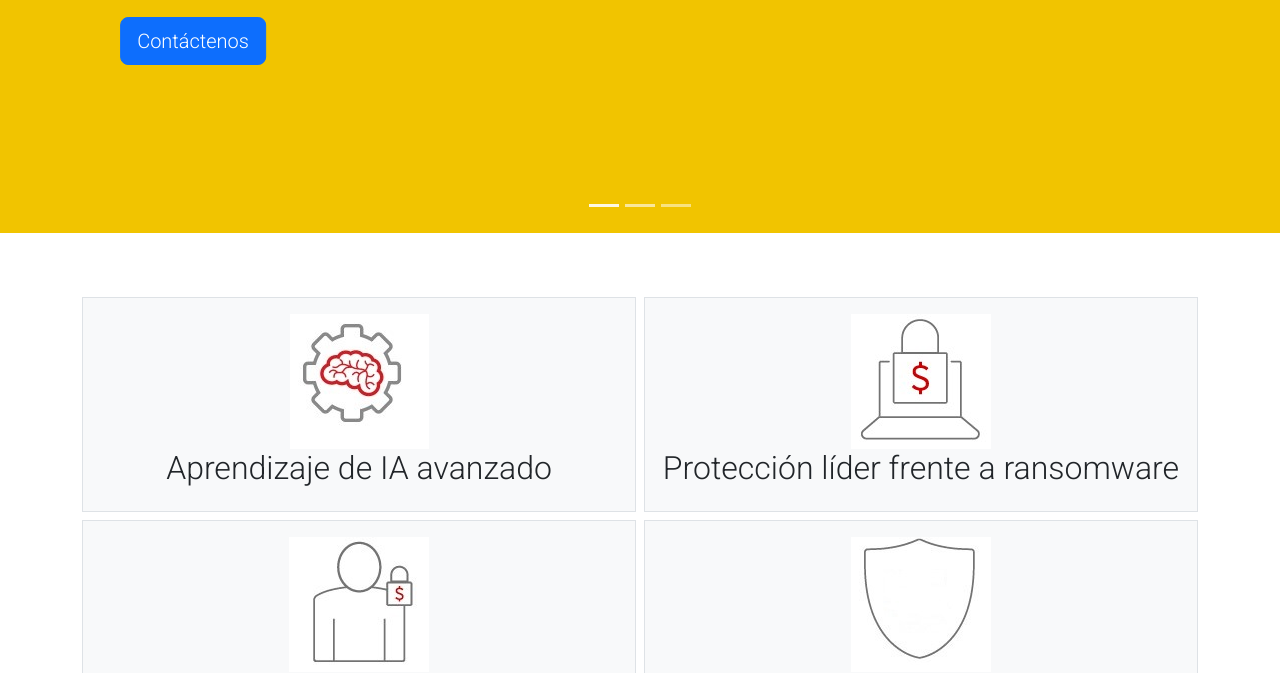
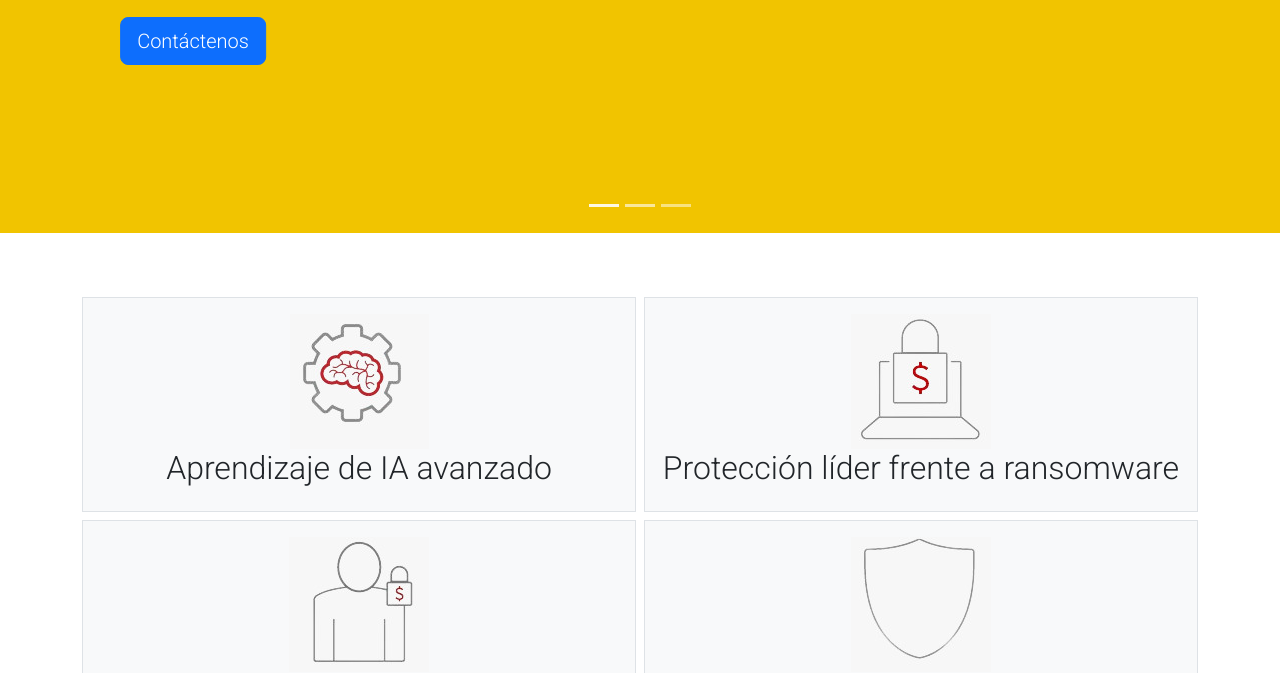
Before and after one commit to gianfranco-pioppi/Antivirus-Pioppi, a website: page index.html in a window 1280 px wide. Shown: the part 279-952 px from the top of the page. Drawn offline with nearby package versions, Linux system fonts and the light colour scheme.

Commit message:
se agregan imagenes sin fondo

```diff
--- a/index.html
+++ b/index.html
@@ -108,25 +108,25 @@
     <div class="row g-2">
       <div class="col-lg-6 col-sm-12 text-center">
         <div class="p-3 border bg-light">
-          <img src="./image/1.jpg" alt="">
+          <img src="./image/1.jpeg" alt="">
           <h2>Aprendizaje de IA avanzado</h2>
         </div>
       </div>
       <div class="col-lg-6 col-sm-12 text-center">
         <div class="p-3 border bg-light">
-          <img src="./image/2.jpg" alt="">
+          <img src="./image/2.jpeg" alt="">
           <h2>Protección líder frente a ransomware</h2>
         </div>
       </div>
       <div class="col-lg-6 col-sm-12 text-center">
         <div class="p-3 border bg-light">
-          <img src="./image/3.jpg" alt="">
+          <img src="./image/3.jpeg" alt="">
           <h2>Protege contra el robo de identidad</h2>
         </div>
       </div>
       <div class="col-lg-6 col-sm-12 text-center">
         <div class="p-3 border bg-light">
-          <img src="./image/4.jpg" alt="">
+          <img src="./image/4.jpeg" alt="">
           <h2>Más de 250 millones de amenazas bloqueadas a diario</h2>
         </div>
       </div>
```
Also changed, not shown: image/1.jpeg (added), image/1.jpg (deleted), image/2.jpeg (added), image/2.jpg (deleted), image/3.jpeg (added), image/3.jpg (deleted), image/4.jpeg (added), image/4.jpg (deleted), image/tt.jpg (added), image/tt720.jpg (added).
